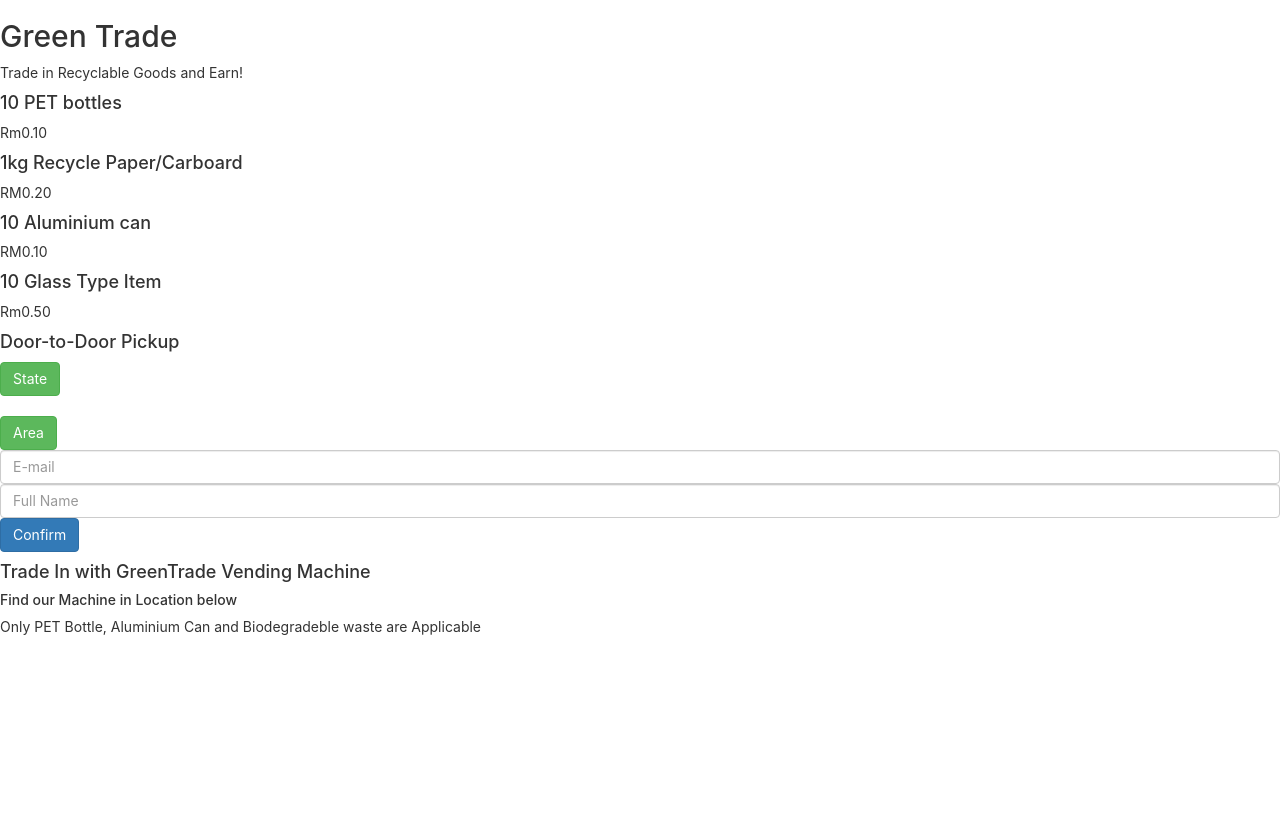
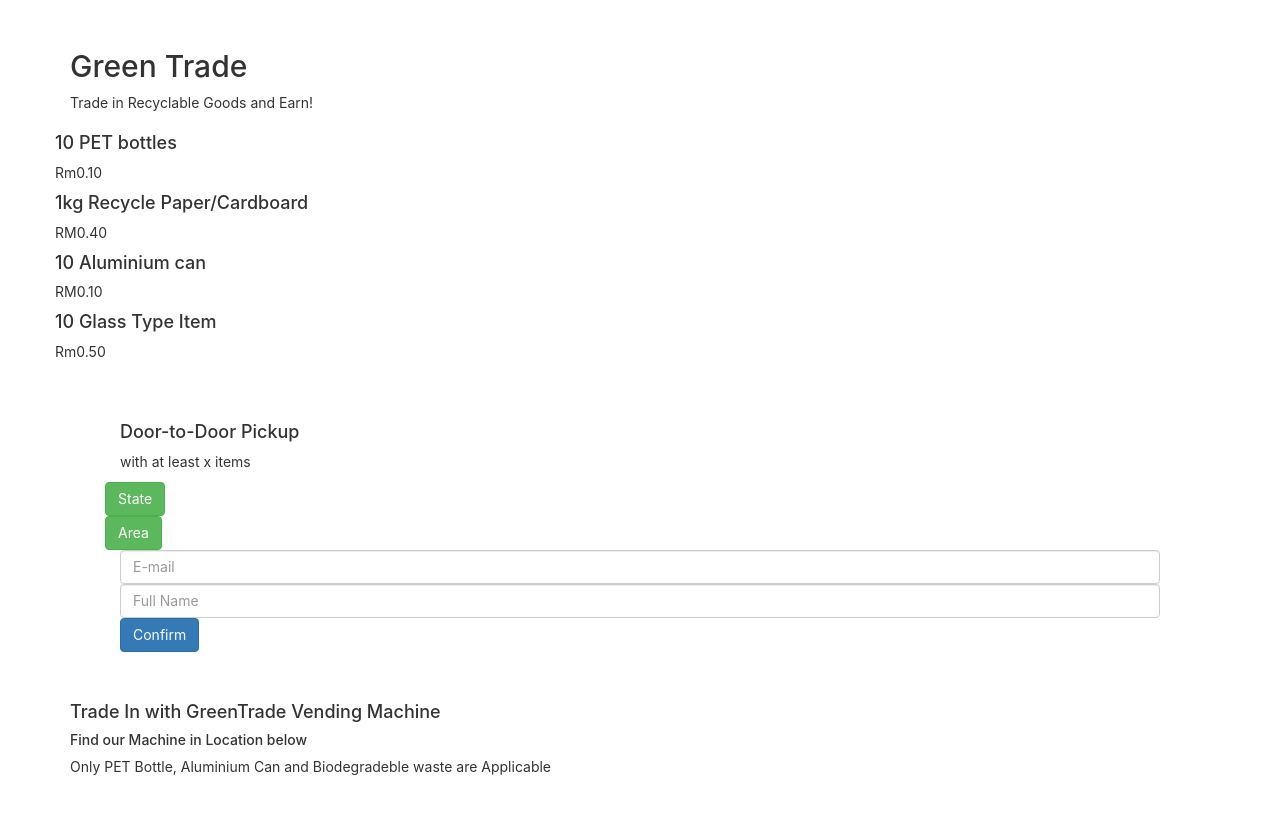
Before and after one commit to Chiauwen/TrashArtify, a React (Create React App) app in the folder frontend/: page /GreenTrade in a window 1280 px wide. Shown: the top 814 px of the page. Built offline with nearby package versions, Linux system fonts and the light colour scheme.

Commit message:
update greentrade

```diff
--- /dev/null
+++ b/frontend/src/pages/GreenTrade.css
@@ -0,0 +1,7 @@
+.greentrade{
+    margin: 3rem;
+}
+
+.area-selection{
+    margin: 5rem;
+}
--- a/frontend/src/pages/GreenTrade.jsx
+++ b/frontend/src/pages/GreenTrade.jsx
@@ -5,43 +5,63 @@ import { Link } from 'react-router-dom'
 import Form from 'react-bootstrap/Form'
 import Dropdown from 'react-bootstrap/Dropdown'
 import Button from 'react-bootstrap/Button'
+import Container from 'react-bootstrap/Container'
+import Row from 'react-bootstrap/Row'
+import Col from 'react-bootstrap/Col'
+import './GreenTrade.css'
 
 const GreenTrade = () => {
   return (
     <div className="greentrade">
+      <Container>
         <h2>Green Trade</h2>
         <p>Trade in Recyclable Goods and Earn!</p>
 
         {/* Each goods' prices */}
+
         <div className="price">
+          <Row>
+            <Col id='pickup-bottle'>
               <h4>10 PET bottles</h4>
               <p>Rm0.10</p>
+            </Col>
 
-        <h4>1kg Recycle Paper/Carboard</h4>
-        <p>RM0.20</p>
+            <Col id='pickup-paper'>
+              <h4>1kg Recycle Paper/Cardboard</h4>
+              <p>RM0.40</p>
+            </Col>
 
+            <Col id='pickup-can'>
               <h4>10 Aluminium can</h4>
               <p>RM0.10</p>
+            </Col>
 
+            <Col id='pickup-glass'>
               <h4>10 Glass Type Item</h4>
               <p>Rm0.50</p>
+            </Col>
+          </Row>
         </div>
 
         {/* Recycle Lorry will come to each area once a week to pick up */}
         <div className="area-selection">
           <h4>Door-to-Door Pickup</h4>
+          <p>with at least x items</p>
+          <Row>
+            <Col>
               <Dropdown>
                 <Dropdown.Toggle variant="success" id="dropdown-basic">
                   State
                 </Dropdown.Toggle>
-
                 <Dropdown.Menu>
                   <Dropdown.Item href="#/action-1">Melaka</Dropdown.Item>
                   <Dropdown.Item href="#/action-2">Selangor</Dropdown.Item>
                   <Dropdown.Item href="#/action-3">Seremban</Dropdown.Item>
                 </Dropdown.Menu>
               </Dropdown>
-        <br />
+            </Col>
+
+            <Col>
               <Dropdown>
                 <Dropdown.Toggle variant="success" id="dropdown-basic">
                   Area
@@ -59,6 +79,8 @@ const GreenTrade = () => {
                   </Dropdown.Item>
                 </Dropdown.Menu>
               </Dropdown>
+            </Col>
+          </Row>
 
           {/* Trade in user info */}
           <div className="user-info"></div>
@@ -79,12 +101,16 @@ const GreenTrade = () => {
           </Form>
         </div>
 
-      <div className='vending-machine'>
+        <div className="vending-machine">
           <h4>Trade In with GreenTrade Vending Machine</h4>
           <h5>Find our Machine in Location below</h5>
-        <p>Only PET Bottle, Aluminium Can and Biodegradeble waste are Applicable</p>
+          <p>
+            Only PET Bottle, Aluminium Can and Biodegradeble waste are
+            Applicable
+          </p>
           {/* Vending machine simulator */}
         </div>
+      </Container>
     </div>
   )
 }
```
Also changed, not shown: frontend/src/components/index.js (added). Lines whose indentation alone changed are shown as unchanged.
